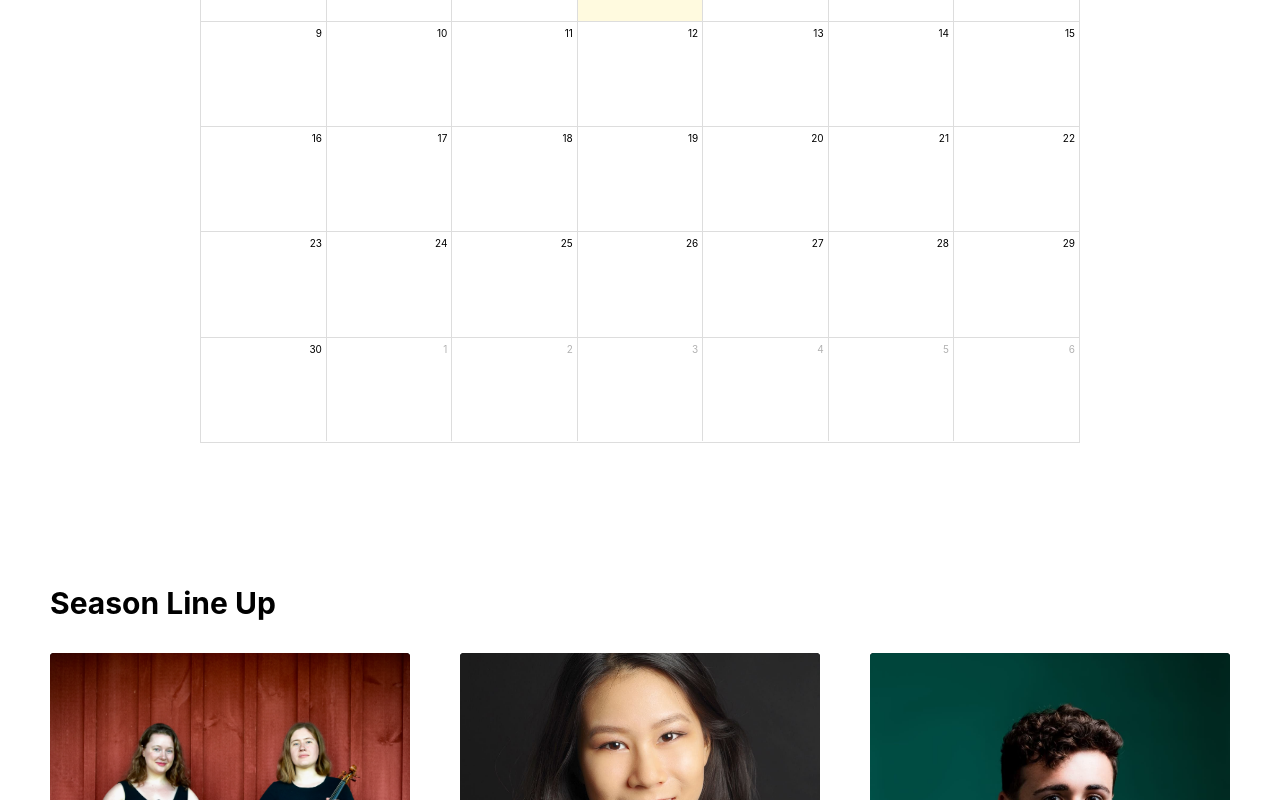
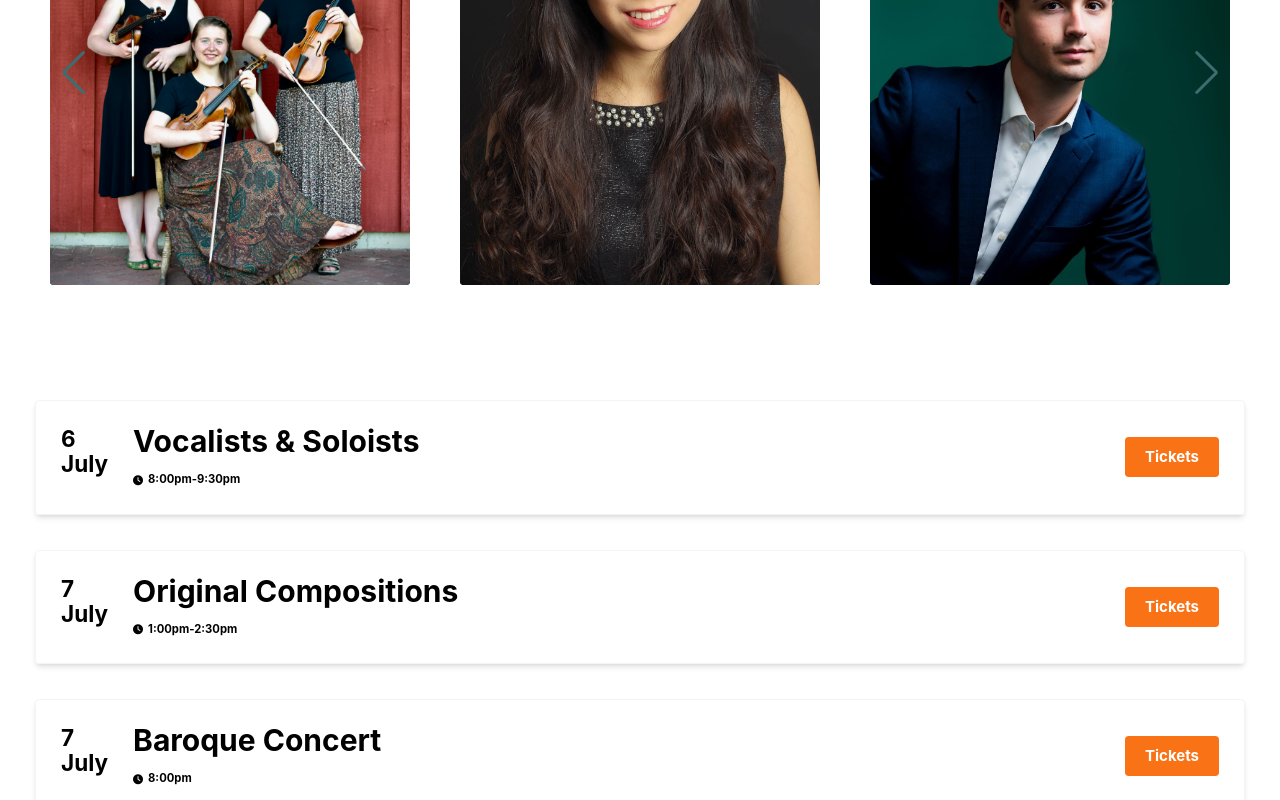
Before and after one commit to sungminlee417/Collin-Luke-Joe-Festival, a React (Create React App) app: page / in a window 1280 px wide. Shown: the part 1100-1900 px from the top of the page. Built offline with nearby package versions, Linux system fonts and the light colour scheme.

Commit message:
changed concerts

```diff
--- a/src/App.tsx
+++ b/src/App.tsx
@@ -1,4 +1,3 @@
-import React from "react";
 import { Route, Routes } from "react-router-dom";
 import "./App.css";
 import Navigation from "./components/Navigation";
@@ -9,13 +8,12 @@ import Footer from "./components/Footer";
 import Newsletter from "./components/Newsletter";
 import IndividualArtist from "./components/IndividualArtist";
 import ArtistNav from "./components/ArtistNav";
-import ConcertCalendar from "./components/ConcertCalendar";
+import ConcertDates from "./components/ConcertDates";
 
 function App() {
   return (
     <>
       <div className="App flex flex-col">
-        <div className="grow">
         <Routes>
           <Route
             path="/"
@@ -23,25 +21,27 @@ function App() {
               <>
                 <Navigation />
                 <LandingPage />
-                  <ConcertCalendar />
                 <Artists />
+                <ConcertDates />
                 <Newsletter />
                 <Contact />
+                <Footer />
               </>
             }
           />
           <Route
             path="/artists/:artistId"
             element={
-                <>
+              <div className="flex flex-col h-screen">
+                <div className="grow">
                   <ArtistNav />
                   <IndividualArtist />
-                </>
+                </div>
+                <Footer />
+              </div>
             }
           />
         </Routes>
-        </div>
-        <Footer />
       </div>
     </>
   );
--- a/src/artistData.tsx
+++ b/src/artistData.tsx
@@ -1,5 +1,6 @@
 import natalieImage from "./images/natalie-peng.jpg";
 import matthewImage from "./images/matthew_payne.jpg";
+import katherineImage from "./images/katherine-krebs.jpeg";
 import bfc1 from "./images/bfc4.jpg";
 import bfc2 from "./images/bfc2.jpg";
 import bfc3 from "./images/bfc3.jpg";
@@ -188,4 +189,29 @@ export const lineup: ArtistInterface = {
     ),
     images: [matthewImage],
   },
+  5: {
+    id: 5,
+    name: "Katherine Krebs",
+    biography: (
+      <>
+        <div>
+          Katherine Krebs recently received her master’s degree from
+          Northwestern studying under Stephen Smith. She is an alumnus of
+          Oberlin College and Conservatory where she received her bachelor's
+          degree in vocal performance and psychology. At Northwestern, Krebs was
+          a recipient of the Eckstein Scholarship and the Emily Boettcher and
+          Yule Bogue Endowed Award. Past credits include Selena in If I Were You
+          (Northwestern Opera Theater), Monica in The Medium (Northwestern Opera
+          Theater), Mustardseed in A Midsummer Night’s Dream (Chautauqua
+          Institution), Helena in A Midsummer Night’s Dream, Littler Daughter in
+          Proving Up, Soprano Trio Member in Trouble in Tahiti (Oberlin Opera
+          Theater), Johanna in Sweeney Todd, Eileen Sherwood in Wonderful Town
+          (College Light Opera Company), Bellina in Le astuzie femminili
+          (Oberlin in Italy), and Fredrika in A Little Night Music (Syracuse
+          Opera).
+        </div>
+      </>
+    ),
+    images: [katherineImage],
+  },
 };
--- a/src/components/ConcertCalendar.tsx
+++ /dev/null
@@ -1,59 +0,0 @@
-import FullCalendar from "@fullcalendar/react";
-import dayGridPlugin from "@fullcalendar/daygrid";
-import interactionPlugin from "@fullcalendar/interaction";
-
-const events = [
-  {
-    title: "Vocalists & Soloists",
-    start: new Date("July 6, 2023 20:00:00"),
-    end: new Date("July 6, 2023 21:30:00"),
-    url: "https://www.eventbrite.com/e/619799867087",
-  },
-  {
-    title: "Original Compositions",
-    start: new Date("July 7, 2023 13:00:00"),
-    end: new Date("July 7, 2023 14:30:00"),
-    url: "https://www.eventbrite.com/e/619826988207",
-  },
-  {
-    title: "Baroque Concert",
-    start: new Date("July 7, 2023 20:00:00"),
-    url: "https://www.eventbrite.com/e/619829405437",
-  },
-  {
-    title: "Jazz and Show Tunes",
-    start: new Date("July 8, 2023 13:00:00"),
-    end: new Date("July 8, 2023 14:30:00"),
-    url: "https://www.eventbrite.com/e/619830759487",
-  },
-  {
-    title: "Folk and Fiddle",
-    start: new Date("July 8, 2023 20:00:00"),
-    url: "https://www.eventbrite.com/e/619832053357",
-  },
-  {
-    title: "Potluck",
-    start: new Date("July 9, 2023 16:00:00"),
-    end: new Date("July 9, 2023 19:00:00"),
-    url: "https://www.eventbrite.com/e/619836245897",
-  },
-  {
-    title: "Duo Concert",
-    start: new Date("July 9, 2023 19:00:00"),
-    url: "https://www.eventbrite.com/e/619833688247",
-  },
-];
-
-const ConcertCalendar = () => {
-  return (
-    <section className="concert-calendar-section px-80 py-20">
-      <FullCalendar
-        plugins={[dayGridPlugin, interactionPlugin]}
-        initialView="dayGridMonth"
-        events={events}
-      />
-    </section>
-  );
-};
-
-export default ConcertCalendar;
--- /dev/null
+++ b/src/components/ConcertDates.tsx
@@ -0,0 +1,41 @@
+import { events } from "../eventData";
+
+const ConcertDates = () => {
+  return (
+    <section className="concert-calendar-section h-auto lg:px-14 md:px-8 py-8 px-4">
+      <ul className="flex flex-col gap-14">
+        {events.map((event) => {
+          return (
+            <li className="rounded-md shadow-md p-10 hover:shadow-lg transition flex md:flex-row flex-col gap-14 justify-between border-gray-100 border">
+              <div className="flex flex-col md:flex-row gap-10">
+                <div>
+                  <div className="text-4xl font-bold">{event.date.day}</div>
+                  <div className="text-4xl font-bold">{event.date.month}</div>
+                </div>
+                <div className="flex flex-col gap-6">
+                  <div className="text-5xl font-bold">{event.title}</div>
+                  <div className="flex items-center gap-2">
+                    <i className="fa-solid fa-clock"></i>
+                    <div className="font-bold text-lg">{event.time}</div>
+                  </div>
+                </div>
+              </div>
+              <div className="flex flex-col gap-4 justify-center">
+                <button className="px-8 py-4 text-2xl font-bold bg-orange-500 rounded-md text-white hover:shadow-md transition">
+                  <a href={event.url} rel="noopener noreferrer" target="_blank">
+                    Tickets
+                  </a>
+                </button>
+                {/* <button className="px-8 py-4 text-2xl font-bold bg-[#3c6e71] hover:bg-[#2c5153] transition text-white rounded-md">
+                  More Info
+                </button> */}
+              </div>
+            </li>
+          );
+        })}
+      </ul>
+    </section>
+  );
+};
+
+export default ConcertDates;
--- a/src/components/LandingPage.tsx
+++ b/src/components/LandingPage.tsx
@@ -3,12 +3,10 @@ import backgroundImage from "../images/sample_landing_page.jpg";
 const LandingPage = () => {
   return (
     <>
-      <div className="landingpage-section h-screen">
-        <img
-          className="absolute h-full w-full object-cover"
-          src={backgroundImage}
-          alt="landing page"
-        />
+      <div
+        className="landingpage-section h-screen bg-cover relative"
+        style={{ backgroundImage: `url(${backgroundImage})` }}
+      >
         <div className="absolute flex flex-col justify-center lg:text-10xl text-[#353535] h-full font-playfair text-center md:text-9xl text-8xl p-4">
           <div> Off the Dock</div>
           <div>Chamber Festival</div>
--- /dev/null
+++ b/src/eventData.tsx
@@ -0,0 +1,65 @@
+export const events = [
+  {
+    title: "Vocalists & Soloists",
+    date: {
+      day: 6,
+      month: "July",
+    },
+    time: "8:00pm-9:30pm",
+    url: "https://www.eventbrite.com/e/619799867087",
+  },
+  {
+    title: "Original Compositions",
+    date: {
+      day: 7,
+      month: "July",
+    },
+    time: "1:00pm-2:30pm",
+    url: "https://www.eventbrite.com/e/619826988207",
+  },
+  {
+    title: "Baroque Concert",
+    date: {
+      day: 7,
+      month: "July",
+    },
+    time: "8:00pm",
+    url: "https://www.eventbrite.com/e/619829405437",
+  },
+  {
+    title: "Jazz and Show Tunes",
+    date: {
+      day: 8,
+      month: "July",
+    },
+    time: "1:00pm-2:30pm",
+    url: "https://www.eventbrite.com/e/619830759487",
+  },
+  {
+    title: "Folk and Fiddle",
+    date: {
+      day: 8,
+      month: "July",
+    },
+    time: "8:00pm",
+    url: "https://www.eventbrite.com/e/619832053357",
+  },
+  {
+    title: "Potluck",
+    date: {
+      day: 9,
+      month: "July",
+    },
+    time: "4:00pm-7:00pm",
+    url: "https://www.eventbrite.com/e/619836245897",
+  },
+  {
+    title: "Duo Concert",
+    date: {
+      day: 9,
+      month: "July",
+    },
+    time: "7:00pm",
+    url: "https://www.eventbrite.com/e/619833688247",
+  },
+];
```
Also changed, not shown: src/images/katherine-krebs.jpeg (added), 1 other file (tests, documents, lock files or other folders). Lines whose indentation alone changed are shown as unchanged.
